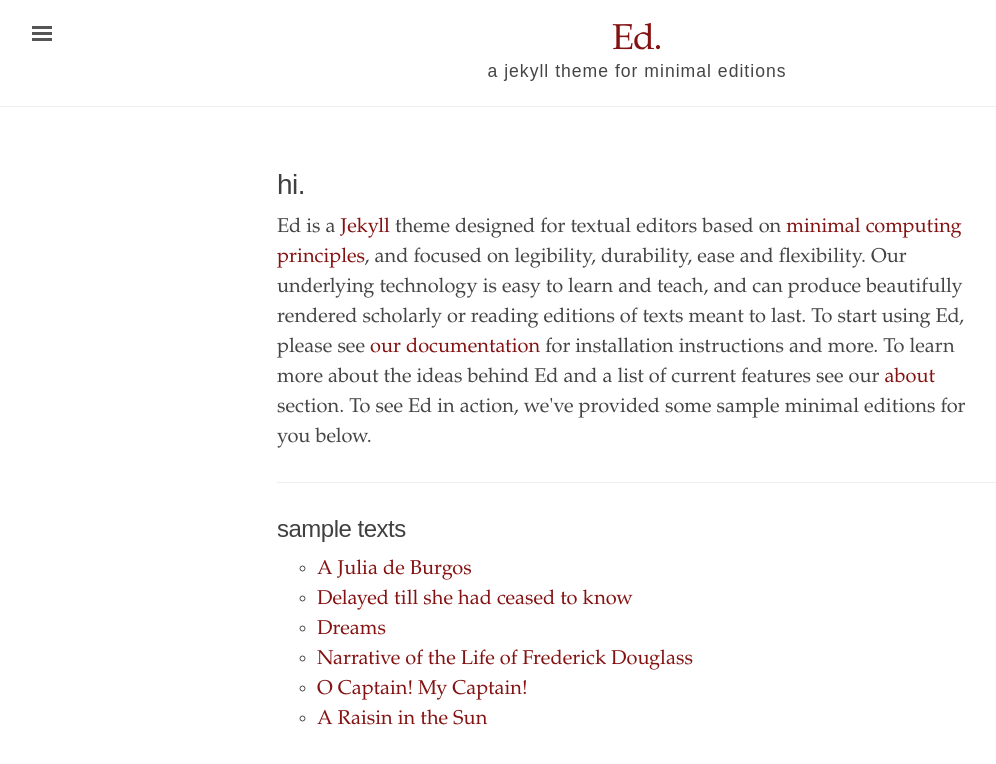
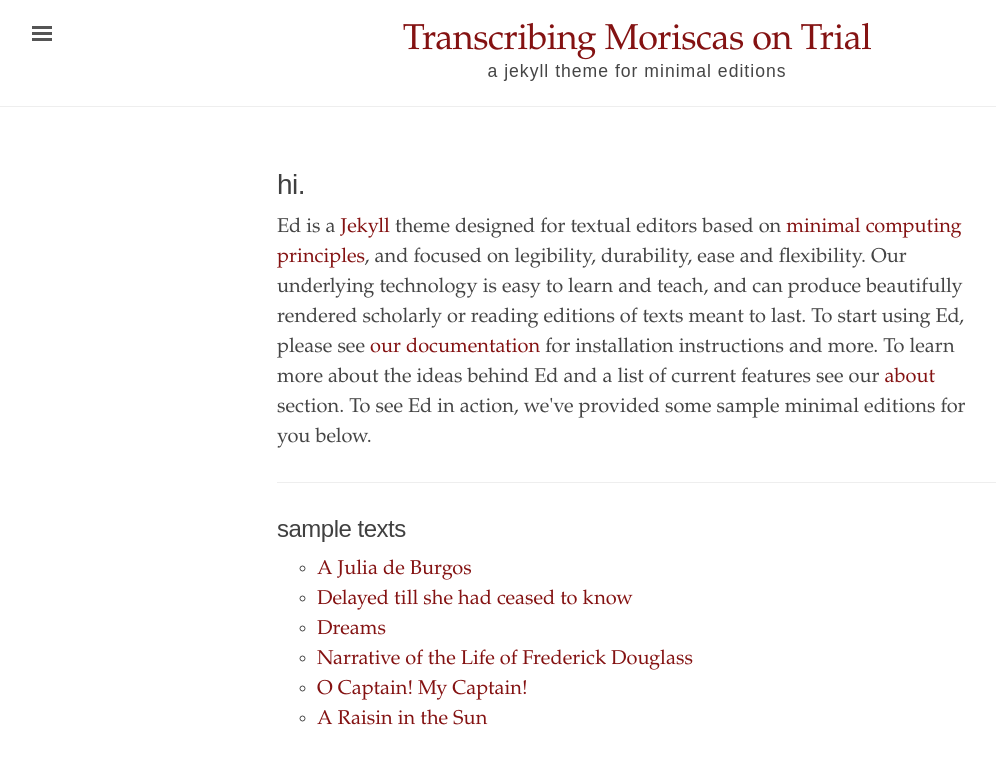
Before and after one commit to nikoisai/moriscas_blog, a Jekyll site: the page built from index.html, in a window 1280 px wide. Shown: the top 764 px of the page, without its empty margins (3-999 px from the left). Built offline with Jekyll 4.4.1, drawn with Linux system fonts in a browser that asks for light colours.

Commit message:
Changed title to test.

```diff
--- a/_config.yml
+++ b/_config.yml
@@ -1,7 +1,7 @@
 # Built with Jekyll 3.6.0
 
 # Setup
-title:               Ed.
+title:               Transcribing Moriscas on Trial
 tagline:             'a jekyll theme for minimal editions'
 description:         'Ed is a Jekyll theme designed for textual editors based on minimal computing principles, and focused on legibility and flexibility.'
 url:                 'http://minicomp.github.io'
```
